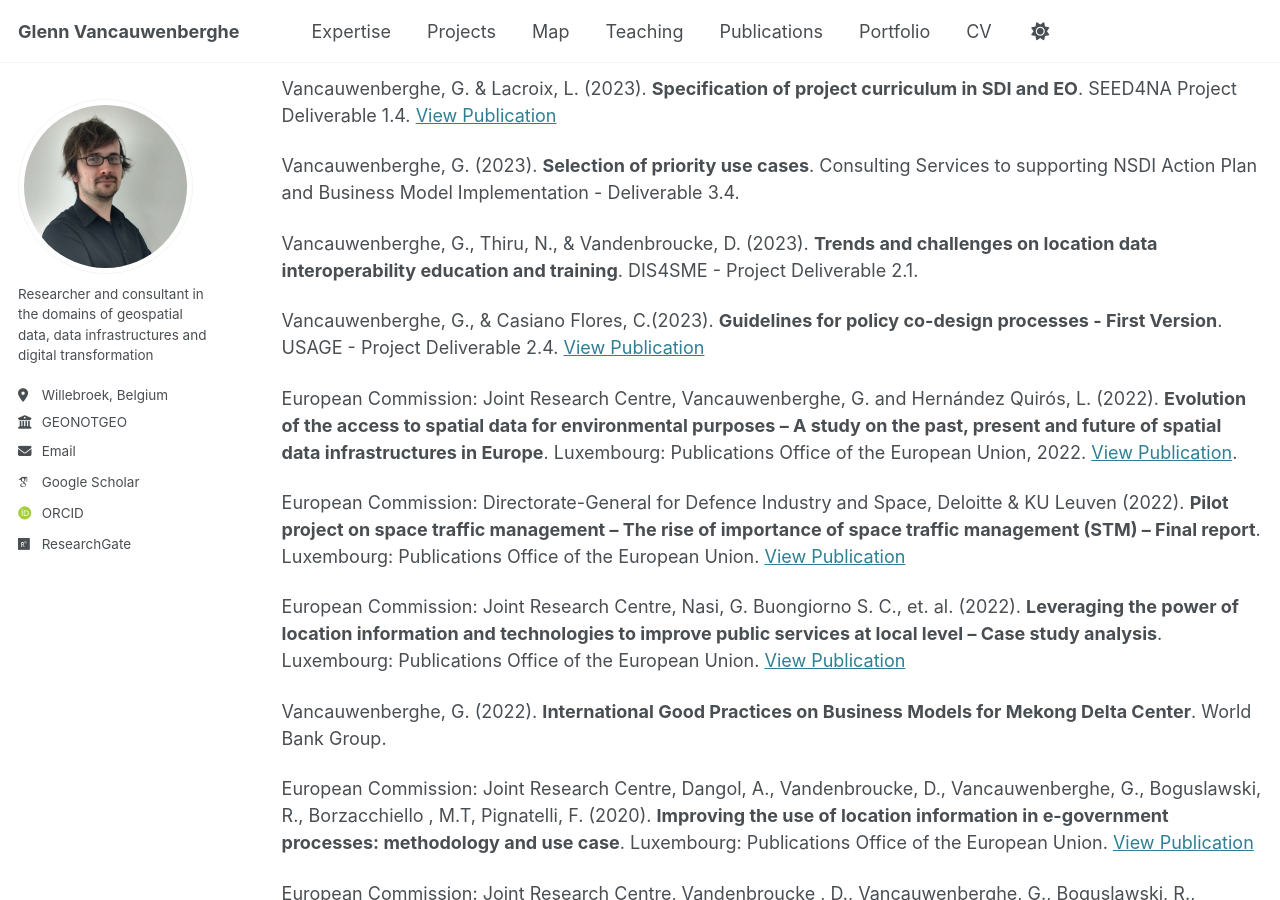
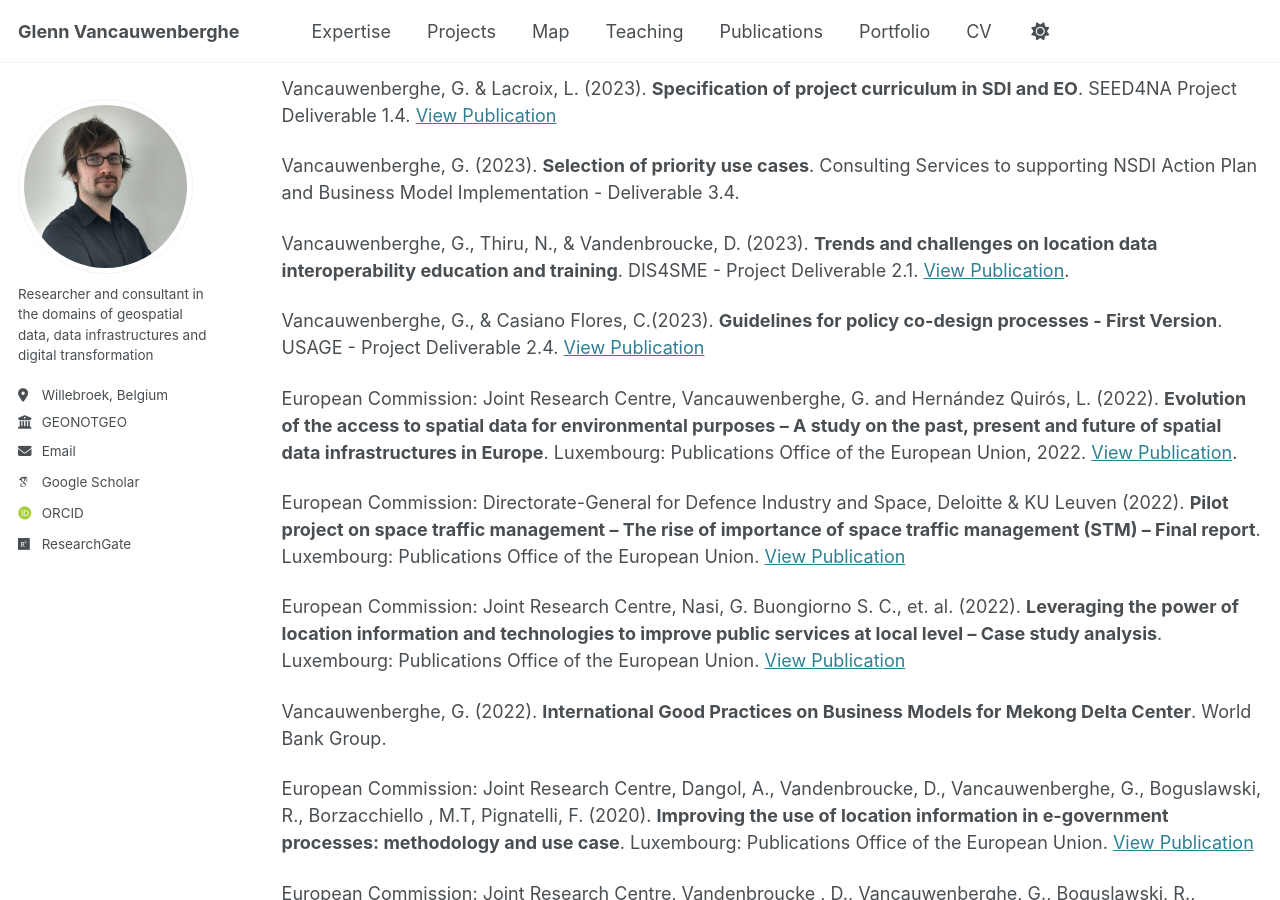
Before and after one commit to GVancauwenberghe/gvancauwenberghe.github.io, a Jekyll site: the page built from _pages/outputs.md, in a window 1280 px wide and 900 px high, scrolled down 745 px. Built offline with Jekyll 4.4.1, drawn with Linux system fonts in a browser that asks for light colours; some web fonts are replaced.

Commit message:
Update outputs.md

```diff
--- a/_pages/outputs.md
+++ b/_pages/outputs.md
@@ -27,7 +27,7 @@ Vancauwenberghe, G. & Lacroix, L. (2023). **Specification of project curriculum
 
 Vancauwenberghe, G. (2023). **Selection of priority use cases**. Consulting Services to supporting NSDI Action Plan and Business Model Implementation - Deliverable 3.4.
 
-Vancauwenberghe, G., Thiru, N., & Vandenbroucke, D. (2023). **Trends and challenges on location data interoperability education and training**. DIS4SME - Project Deliverable 2.1.
+Vancauwenberghe, G., Thiru, N., & Vandenbroucke, D. (2023). **Trends and challenges on location data interoperability education and training**. DIS4SME - Project Deliverable 2.1. [View Publication](/files/DIS4SME.D2.1.pdf).
 
 Vancauwenberghe, G., & Casiano Flores, C.(2023). **Guidelines for policy co-design processes - First Version**. USAGE - Project Deliverable 2.4. [View Publication](https://drive.google.com/file/d/1UO_nL7T_dBu_ptPNcZEH3KLDj22w3T9A/view)
 
```
